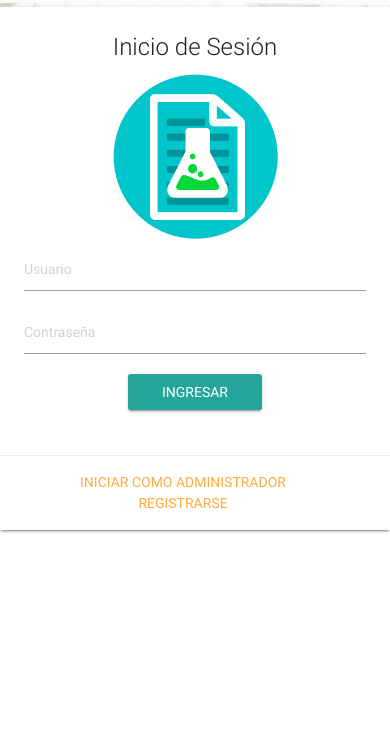
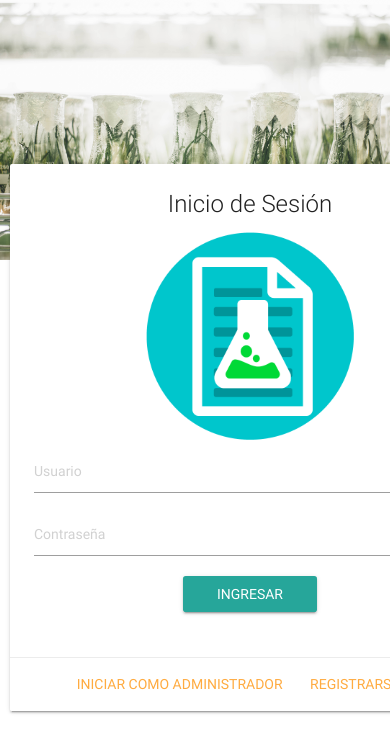
Before and after one commit to Jerts/AdmiLab, a PHP site: page /logdocente.php in a window 390 px wide; the page is wider, and only the part inside the window is pictured. Shown: the top 753 px of that part. Run offline with PHP 8.4, Linux system fonts and the light colour scheme; some libraries are stand-ins or nearby versions.

Commit message:
LOGINS RESPONSIVE
Big de background corregido

```diff
--- a/paginas/assets/css/styles_login.css
+++ b/paginas/assets/css/styles_login.css
@@ -3,3 +3,34 @@
     background-repeat: no-repeat;
     background-size: 100%;
 }
+
+@media screen and (mmax-width: 1100px) {
+    body {
+        background-size: auto;
+    }
+}
+
+#body_admin {
+    background-image: url("../img/bg1.jpg");
+    background-repeat: no-repeat;
+    background-size: 100%;
+}
+
+@media screen and (max-width: 1100px) {
+    #body_admin {
+        background-size: auto;
+    }
+}
+
+#card {
+    width: 30%;
+    min-width: 500px;
+    max-height: 550px;
+    padding: 10px;
+    position: absolute;
+    top: 0;
+    bottom: 0;
+    left: 0;
+    right: 0;
+    margin: auto;
+}
```
